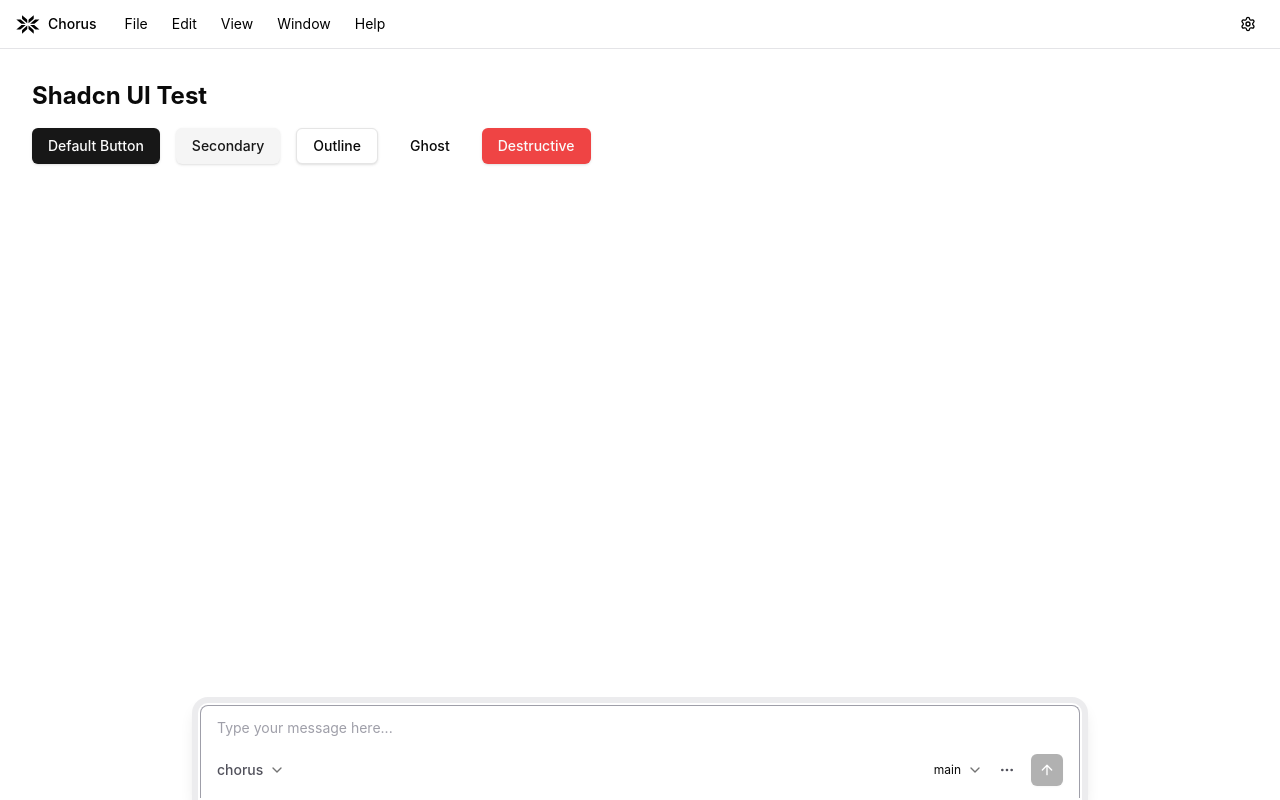
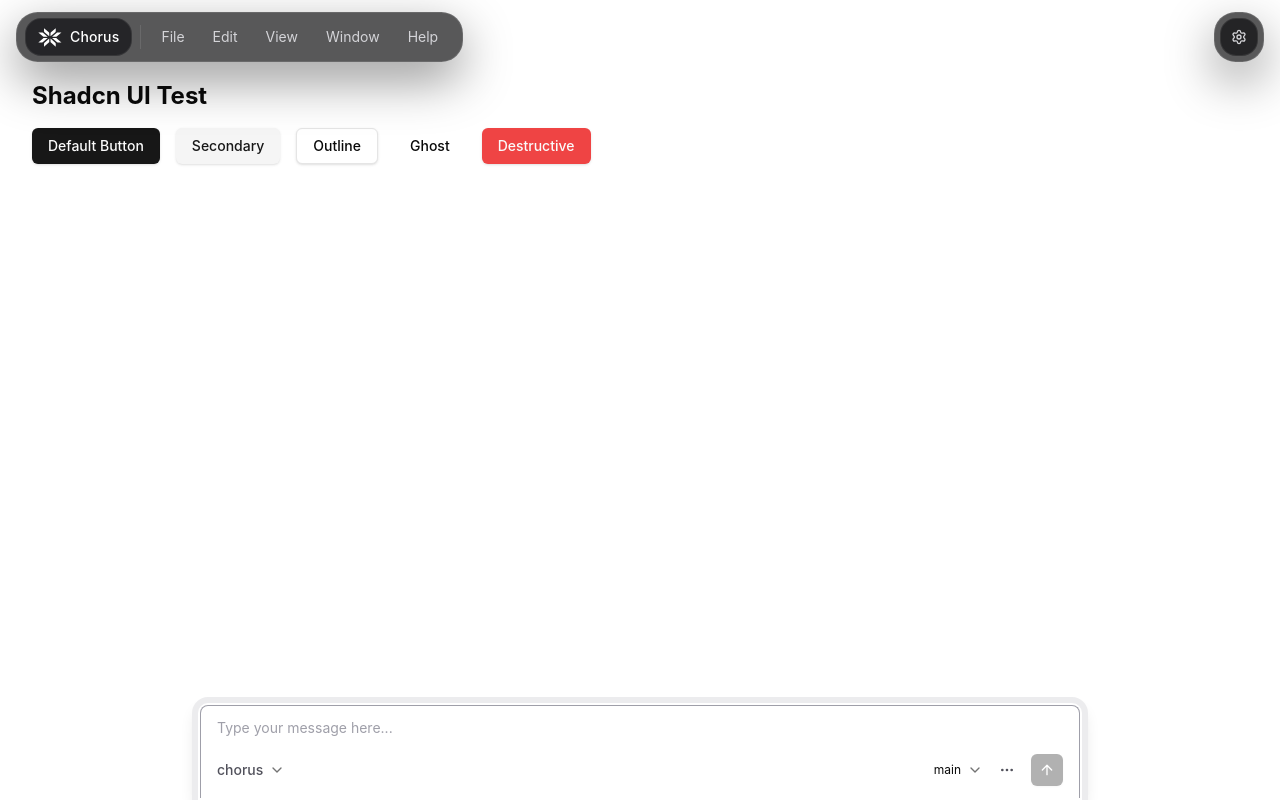
Before and after one commit to parazeeknova/chorus, a Next.js app in the folder apps/web/: page /test-ui in a window 1280 px wide. Built offline with nearby package versions, Linux system fonts and the light colour scheme.

Commit message:
feat: enhance kanban board with task summaries, diff statistics, and improved scrollable column layouts.

```diff
--- a/apps/web/package.json
+++ b/apps/web/package.json
@@ -1,6 +1,6 @@
 {
   "name": "@chorus/web",
-  "version": "0.0.13",
+  "version": "0.0.14",
   "private": true,
   "scripts": {
     "dev": "next dev -p 3000 --turbopack",
--- a/apps/web/src/app/layout.tsx
+++ b/apps/web/src/app/layout.tsx
@@ -32,7 +32,7 @@ export default function RootLayout({
     >
       <body className="flex h-screen flex-col overflow-hidden">
         <AppHeader />
-        <div className="flex-1 overflow-hidden pt-12">{children}</div>
+        <div className="flex-1 overflow-hidden">{children}</div>
         <PromptInput />
       </body>
     </html>
--- a/apps/web/src/app/test-ui/page.tsx
+++ b/apps/web/src/app/test-ui/page.tsx
@@ -2,7 +2,7 @@ import { Button } from "@/components/ui/button";
 
 export default function TestPage() {
   return (
-    <div className="space-y-4 p-8">
+    <div className="space-y-4 p-8 pt-20">
       <h1 className="font-bold text-2xl">Shadcn UI Test</h1>
       <div className="flex gap-4">
         <Button>Default Button</Button>
--- a/apps/web/src/components/app-header.tsx
+++ b/apps/web/src/components/app-header.tsx
@@ -3,60 +3,75 @@
 import { Settings } from "lucide-react";
 import Image from "next/image";
 import { useState } from "react";
+import { cn } from "@/lib/utils";
 
 const menuItems = ["File", "Edit", "View", "Window", "Help"];
+const islandChrome =
+  "pointer-events-auto relative overflow-hidden rounded-[1.35rem] border border-white/10 bg-zinc-950/68 shadow-[0_18px_50px_rgba(0,0,0,0.42)] backdrop-blur-2xl";
 
 export function AppHeader() {
   const [activeMenu, setActiveMenu] = useState<string | null>(null);
 
   return (
-    <header className="fixed top-0 right-0 left-0 z-50 border-zinc-200 border-b bg-white">
-      <div className="flex h-12 items-center justify-between px-4">
-        {/* Left: Logo + App Name + Menu Items */}
-        <div className="flex items-center gap-4">
-          <div className="flex items-center gap-2">
+    <header className="pointer-events-none fixed inset-x-0 top-0 z-50 px-3 pt-3 sm:px-4">
+      <div className="flex items-start justify-between gap-3">
+        <div className={cn(islandChrome, "max-w-full")}>
+          <div className="relative flex h-12 items-center gap-2 px-2">
+            <div className="flex items-center gap-2 rounded-[1rem] border border-white/8 bg-zinc-900/78 px-3 py-2">
               <Image
                 alt="Chorus logo"
-              className="h-4.75 w-6"
+                className="h-4.75 w-6 invert"
                 height={19}
                 loading="eager"
                 src="/chrous.svg"
                 width={24}
               />
-            <span className="select-none font-medium text-black text-sm">
+              <span className="select-none font-medium text-sm text-white tracking-[0.01em]">
                 Chorus
               </span>
             </div>
 
-          {/* Menu Items */}
-          <nav className="flex items-center">
-            {menuItems.map((item) => (
+            <div className="h-6 w-px bg-white/10" />
+
+            <nav className="flex min-w-0 items-center gap-1 overflow-x-auto pr-1 [scrollbar-width:none] [&::-webkit-scrollbar]:hidden">
+              {menuItems.map((item) => {
+                const isActive = activeMenu === item;
+
+                return (
                   <button
-                className="group relative px-3 py-1.5 text-black text-sm transition-colors hover:bg-zinc-100"
+                    className={cn(
+                      "group relative shrink-0 rounded-xl px-3 py-2 text-sm text-zinc-300 transition duration-300 hover:text-white",
+                      isActive && "text-white"
+                    )}
                     key={item}
-                onClick={() => setActiveMenu(activeMenu === item ? null : item)}
+                    onClick={() => setActiveMenu(isActive ? null : item)}
                     onMouseEnter={() => activeMenu && setActiveMenu(item)}
                     type="button"
                   >
                     <span className="relative z-10">{item}</span>
                     <div
-                  className={`absolute inset-0 origin-left scale-x-0 bg-zinc-100 transition-transform duration-200 group-hover:scale-x-100 ${
-                    activeMenu === item ? "scale-x-100" : ""
-                  }`}
+                      className={cn(
+                        "absolute inset-0 rounded-xl border border-transparent bg-zinc-900/85 opacity-0 transition duration-300 group-hover:opacity-100",
+                        isActive && "border-cyan-300/18 bg-zinc-900 opacity-100"
+                      )}
                     />
                   </button>
-            ))}
+                );
+              })}
             </nav>
           </div>
+        </div>
 
-        {/* Right: Settings Icon */}
+        <div className={cn(islandChrome, "shrink-0")}>
           <button
             aria-label="Settings"
-          className="group flex h-8 w-8 items-center justify-center rounded-md transition-colors hover:bg-zinc-100"
+            className="group relative flex h-12 w-12 items-center justify-center rounded-[1.35rem] text-zinc-300 transition duration-300 hover:text-white"
             type="button"
           >
-          <Settings className="h-4 w-4 text-black transition-transform duration-200 group-hover:rotate-45" />
+            <div className="absolute inset-[5px] rounded-[1rem] border border-white/8 bg-zinc-900/80 transition duration-300 group-hover:border-cyan-300/18 group-hover:bg-zinc-900" />
+            <Settings className="relative z-10 h-4 w-4 transition duration-300 group-hover:rotate-45" />
           </button>
+        </div>
       </div>
     </header>
   );
--- a/package.json
+++ b/package.json
@@ -1,6 +1,6 @@
 {
   "name": "chorus",
-  "version": "0.0.17",
+  "version": "0.0.18",
   "private": true,
   "scripts": {
     "build": "turbo run build",
```
Lines whose indentation alone changed are shown as unchanged.
